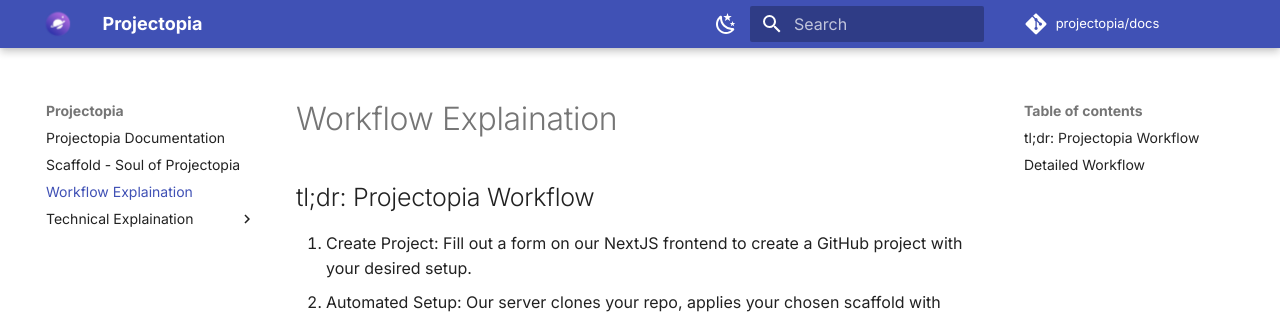
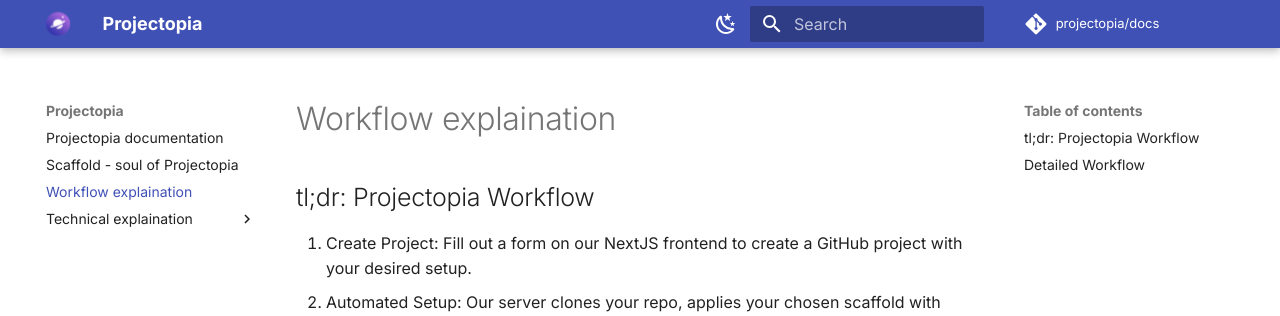
Before and after one commit to projectopia/docs, an MkDocs documentation site: the page built from docs/workflow.md, in a window 1280 px wide and 900 px high. Shown: the top 316 px of the window. Built offline with MkDocs 1.6.1 and Material for MkDocs 9.7.7, drawn with Linux system fonts in a browser that asks for light colours; comment, search, counter and statistics services are not loaded.

Commit message:
feat:update heading name

```diff
--- a/docs/workflow.md
+++ b/docs/workflow.md
@@ -1,4 +1,4 @@
-# Workflow Explaination
+# Workflow explaination
 
 ## tl;dr: Projectopia Workflow
 
```
Also changed, not shown: docs/index.md (+1 -1 lines), docs/scaffold.md (+1 -1 lines), docs/technical-explaination/1.cookiecutter.md (renamed from docs/Technical_Explaination/1.cookiecutter.md), docs/technical-explaination/2.flask-api.md (renamed from docs/Technical_Explaination/2.flask-api.md), docs/technical-explaination/3.github-actions.md (renamed from docs/Technical_Explaination/3.github-actions.md), docs/technical-explaination/4.pulumi.md (renamed from docs/Technical_Explaination/4.pulumi.md).
